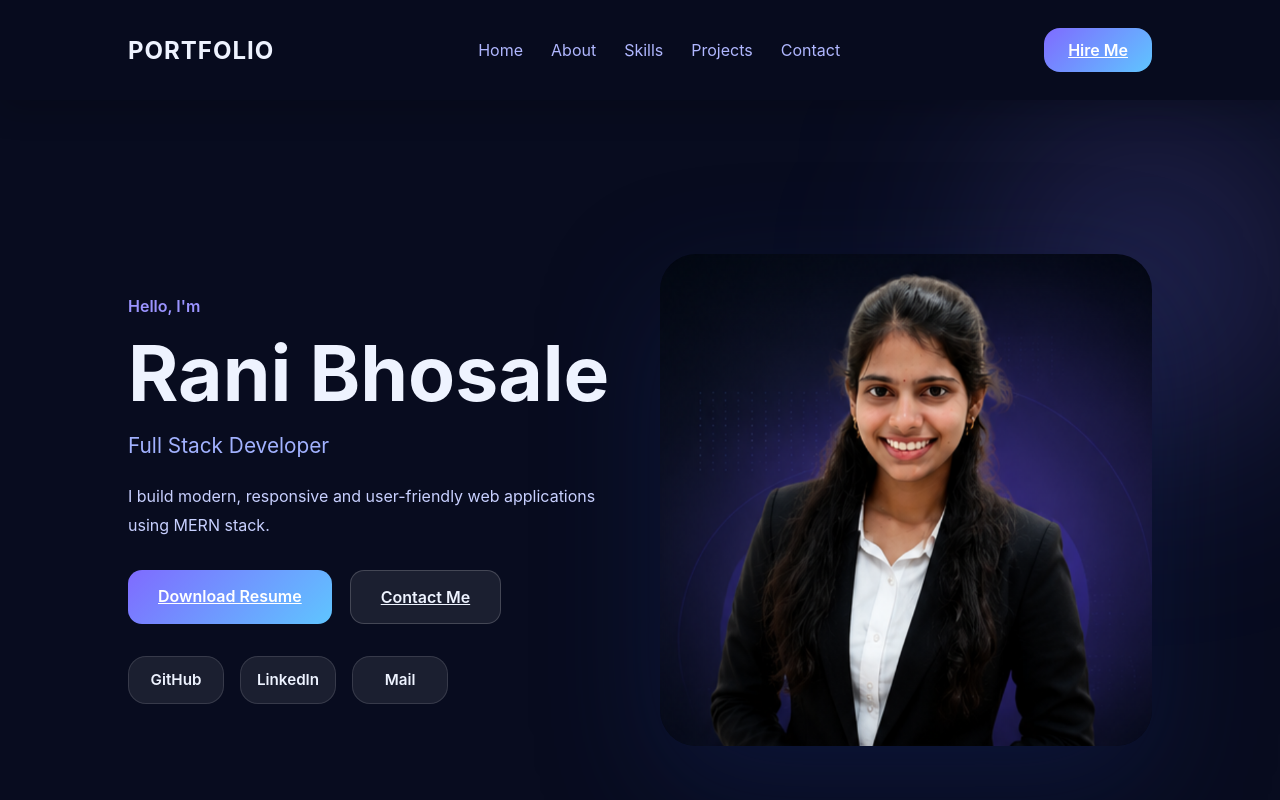
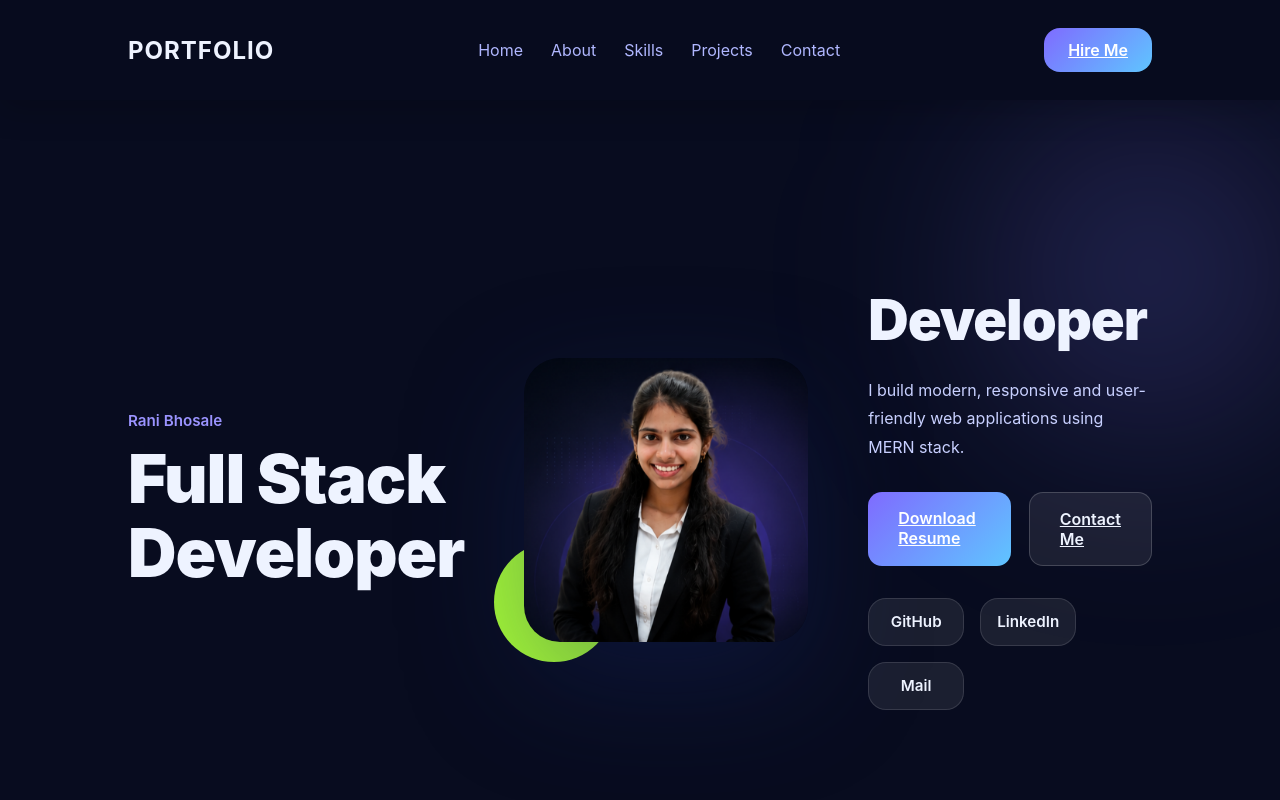
Before and after one commit to Rani-168/portfolio, a React (Vite) app: page / in a window 1280 px wide. Shown: the top 800 px of the page. Built offline with nearby package versions, Linux system fonts and the light colour scheme.

Commit message:
Update hero section to 3-column layout with centered image and accent circle

```diff
--- a/src/App.css
+++ b/src/App.css
@@ -134,9 +134,9 @@ a {
 .hero {
   min-height: 100vh;
   display: grid;
-  grid-template-columns: 1fr 1fr;
+  grid-template-columns: 1fr 1fr 1fr;
   align-items: center;
-  gap: 40px;
+  gap: 60px;
   padding: 0 10%;
   position: relative;
   overflow: hidden;
@@ -201,21 +201,30 @@ a {
   opacity: 0;
   transform: translateY(24px);
   animation: fadeInUp 0.9s ease forwards;
+  display: flex;
+  align-items: center;
+}
+
+.hero-text {
+  text-align: left;
 }
 
 .hero-label {
   color: #9b94ff;
   font-weight: 600;
-  display: inline-block;
-  margin-bottom: 18px;
+  display: block;
+  margin-bottom: 12px;
+  font-size: 0.95rem;
   opacity: 0;
   animation: fadeInUp 0.9s ease 0.15s forwards;
 }
 
-.hero h1 {
-  font-size: 4.8rem;
-  line-height: 1.05;
-  margin-bottom: 18px;
+.hero-left h1 {
+  font-size: 4.2rem;
+  line-height: 1.1;
+  margin-bottom: 0;
+  font-weight: 900;
+  letter-spacing: -1px;
 }
 
 .hero-role {
@@ -299,11 +308,62 @@ a {
   box-shadow: 0 18px 40px rgba(95, 197, 255, 0.18);
 }
 
-.hero-right {
+.hero-center {
   display: flex;
   justify-content: center;
   align-items: center;
   position: relative;
+  animation: fadeInUp 0.9s ease 0.2s forwards;
+  opacity: 0;
+}
+
+.hero-accent {
+  position: absolute;
+  bottom: -20px;
+  left: -30px;
+  width: 120px;
+  height: 120px;
+  background: #a8ff35;
+  border-radius: 50%;
+  display: flex;
+  align-items: center;
+  justify-content: center;
+  font-size: 3rem;
+  font-weight: 900;
+  color: #080c1f;
+  z-index: -1;
+}
+
+.hero-right {
+  display: flex;
+  flex-direction: column;
+  justify-content: center;
+  align-items: flex-start;
+  position: relative;
+  opacity: 0;
+  animation: fadeInUp 0.9s ease 0.3s forwards;
+}
+
+.hero-right-content h2 {
+  font-size: 3.5rem;
+  line-height: 1.1;
+  margin-bottom: 24px;
+  font-weight: 900;
+  letter-spacing: -1px;
+}
+
+.hero-right-content p {
+  font-size: 1rem;
+  color: #c8d0ff;
+  line-height: 1.8;
+  margin-bottom: 30px;
+  max-width: 420px;
+}
+
+.hero-right-content .hero-actions {
+  display: flex;
+  gap: 18px;
+  margin-bottom: 32px;
 }
 
 .hero-image-wrap {
@@ -338,22 +398,6 @@ a {
 .hero-social a:nth-child(1) { animation-delay: 0.35s; }
 .hero-social a:nth-child(2) { animation-delay: 0.45s; }
 .hero-social a:nth-child(3) { animation-delay: 0.55s; }
-
-.hero h1,
-.hero-role,
-.hero-description,
-.hero-actions,
-.hero-right {
-  opacity: 0;
-  transform: translateY(20px);
-  animation: fadeInUp 0.9s ease forwards;
-}
-
-.hero h1 { animation-delay: 0.12s; }
-.hero-role { animation-delay: 0.18s; }
-.hero-description { animation-delay: 0.24s; }
-.hero-actions { animation-delay: 0.32s; }
-.hero-right { animation-delay: 0.4s; }
 
 .section {
   padding: 100px 10%;
--- a/src/components/Hero.jsx
+++ b/src/components/Hero.jsx
@@ -4,28 +4,32 @@ function Hero() {
   return (
     <section id="home" className="hero reveal">
       <div className="hero-left">
-        <span className="hero-label">Hello, I'm</span>
-        <h1>Rani Bhosale</h1>
-        <p className="hero-role">Full Stack Developer</p>
-        <p className="hero-description">
-          I build modern, responsive and user-friendly web applications using MERN stack.
-        </p>
-
-        <div className="hero-actions">
-          <a className="primary-btn" href="/resume.txt" download>Download Resume</a>
-          <a className="secondary-btn" href="#contact">Contact Me</a>
-        </div>
-
-        <div className="hero-social">
-          <a href="https://github.com/">GitHub</a>
-          <a href="https://www.linkedin.com/in/rani-bhosale-833945290/">LinkedIn</a>
-          <a href="https://mail.google.com/mail/u/0/#inbox">Mail</a>
+        <div className="hero-text">
+          <span className="hero-label">Rani Bhosale</span>
+          <h1>Full Stack<br />Developer</h1>
         </div>
       </div>
 
-      <div className="hero-right">
+      <div className="hero-center">
         <div className="hero-image-wrap">
           <img src={heroImage} alt="Rani Bhosale portrait" />
+        </div>
+        <div className="hero-accent">Hi</div>
+      </div>
+
+      <div className="hero-right">
+        <div className="hero-right-content">
+          <h2>Developer</h2>
+          <p>I build modern, responsive and user-friendly web applications using MERN stack.</p>
+          <div className="hero-actions">
+            <a className="primary-btn" href="/resume.txt" download>Download Resume</a>
+            <a className="secondary-btn" href="#contact">Contact Me</a>
+          </div>
+          <div className="hero-social">
+            <a href="https://github.com/">GitHub</a>
+            <a href="https://www.linkedin.com/in/rani-bhosale-833945290/">LinkedIn</a>
+            <a href="https://mail.google.com/mail/u/0/#inbox">Mail</a>
+          </div>
         </div>
       </div>
     </section>
```
